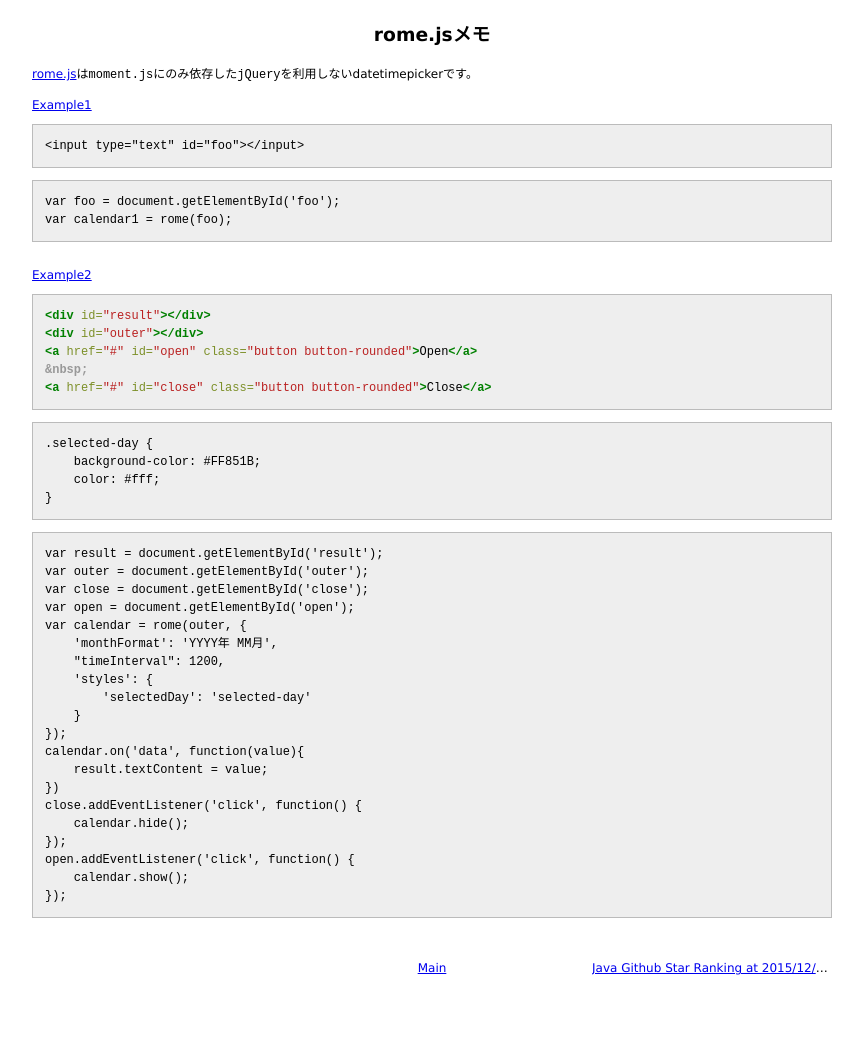
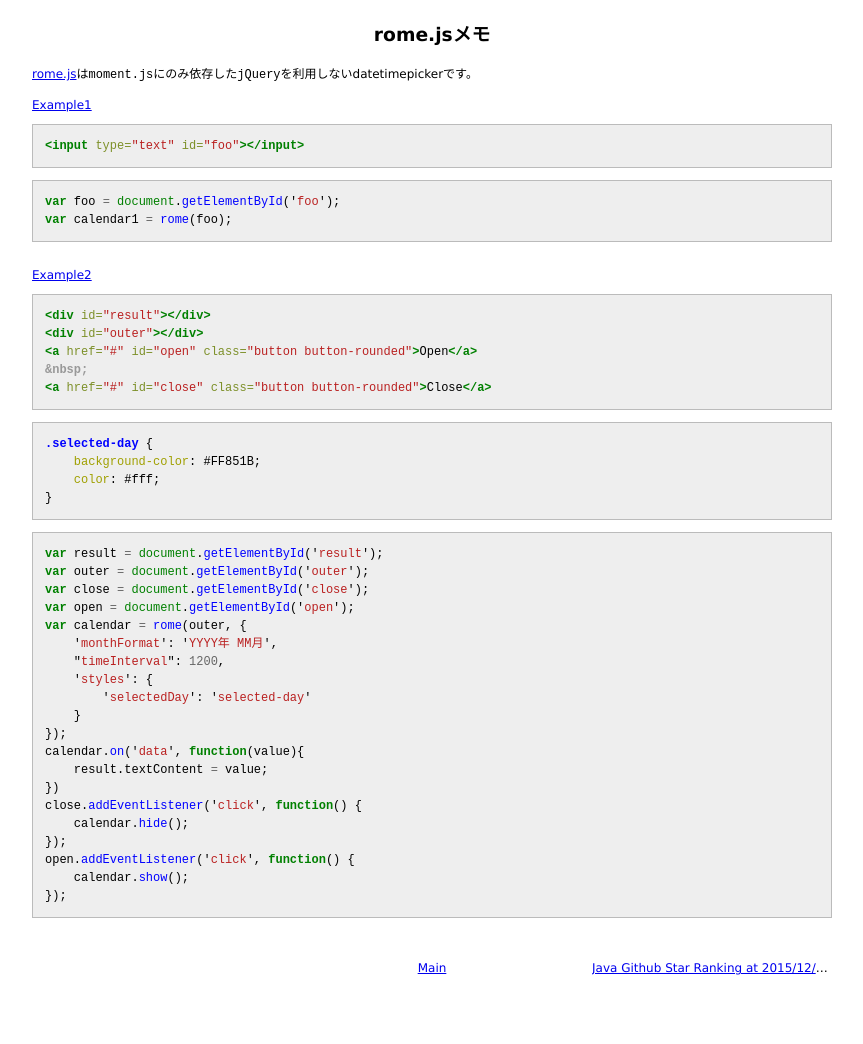
Before and after one commit to 38elements/38elements.github.com, a Jekyll site: the page built from _posts/2016-01-01-romejs-datetimepicker-javascript.md, in a window 1280 px wide. Shown: the whole page, without its empty margins (208-1071 px from the left). Built offline with Jekyll 4.4.1, drawn with Linux system fonts in a browser that asks for light colours; Markdown is read by kramdown in place of the engine named in the settings.

Commit message:
Update 2016-01-01-romejs-datetimepicker-javascript.md

````diff
--- a/_posts/2016-01-01-romejs-datetimepicker-javascript.md
+++ b/_posts/2016-01-01-romejs-datetimepicker-javascript.md
@@ -6,14 +6,14 @@ title: rome.jsメモ
 <br>
 [Example1](http://jsdo.it/38elements/rome-datetimepicker-1)
 
-```
+{% highlight html %}
 <input type="text" id="foo"></input>
-```
+{% endhighlight %}
 
-```
+{% highlight javascript %}
 var foo = document.getElementById('foo');
 var calendar1 = rome(foo);
-```
+{% endhighlight %}
 
 <br>
 [Example2](http://jsdo.it/38elements/rome-datetimepicker-2)
@@ -26,14 +26,14 @@ var calendar1 = rome(foo);
 <a href="#" id="close" class="button button-rounded">Close</a>
 {% endhighlight %}
 
-```
+{% highlight css %}
 .selected-day {
     background-color: #FF851B;
     color: #fff;
 }
-```
+{% endhighlight %}
 
-```
+{% highlight javascript %}
 var result = document.getElementById('result');
 var outer = document.getElementById('outer');
 var close = document.getElementById('close');
@@ -54,4 +54,4 @@ close.addEventListener('click', function() {
 open.addEventListener('click', function() {
     calendar.show();
 });
-```
+{% endhighlight %}
````
